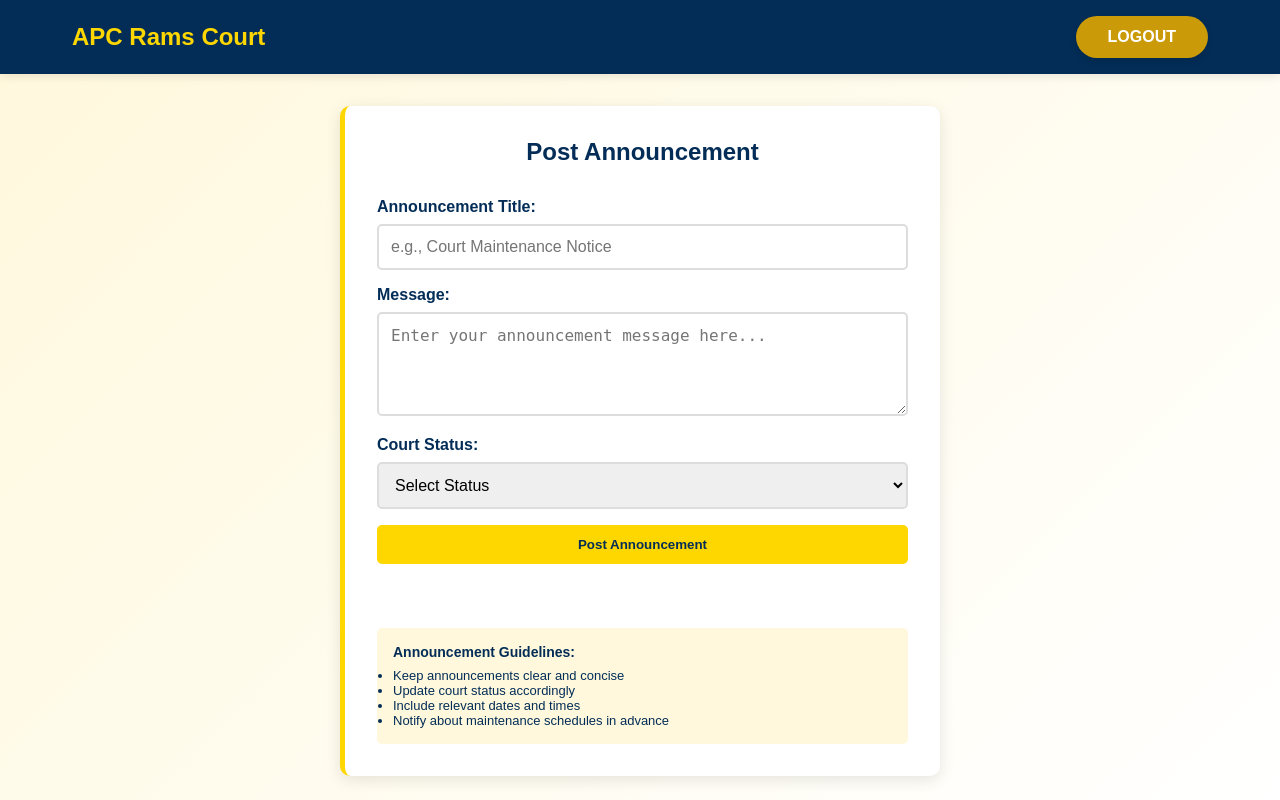
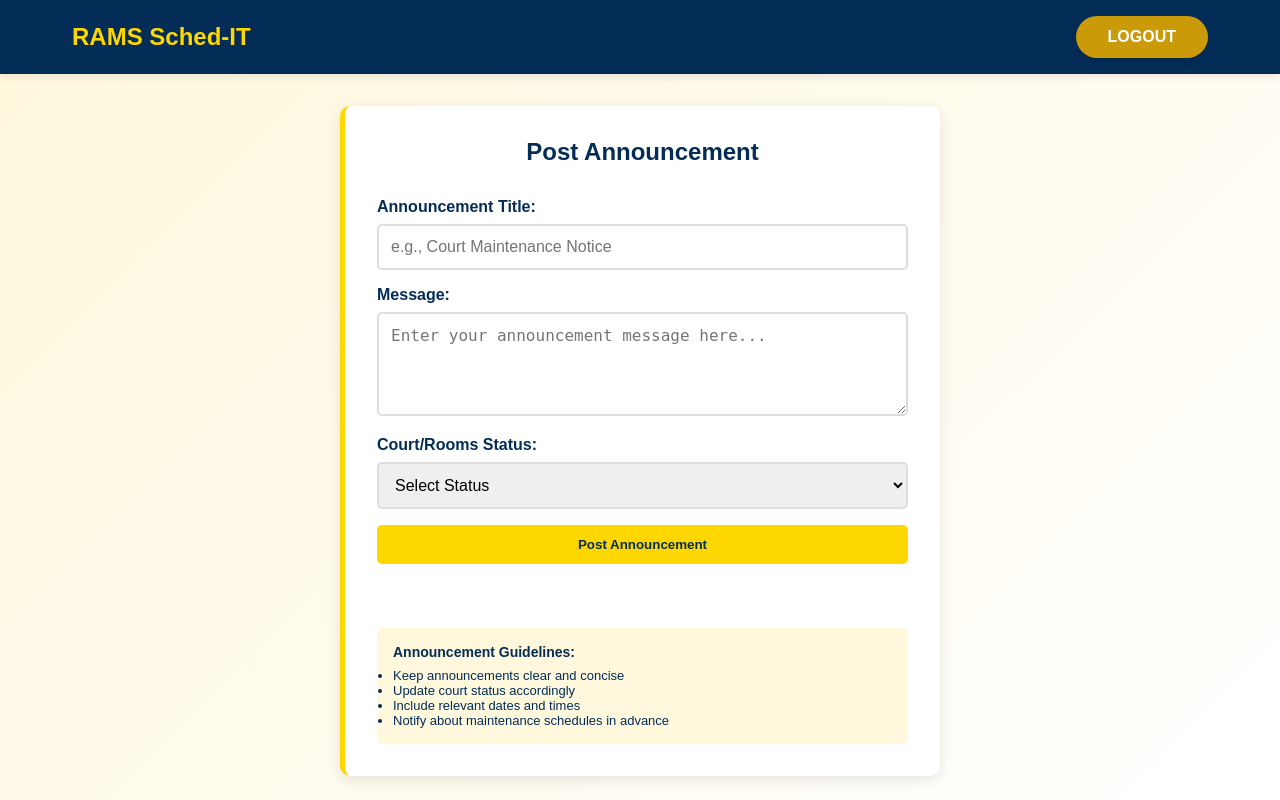
Before and after one commit to crux091/rams-court, a Flask app: page /manage_announcements in a window 1280 px wide. Run offline with Flask 3, Linux system fonts and the light colour scheme; a user stored in the database is signed in.

Commit message:
UI changes

```diff
--- a/templates/base.html
+++ b/templates/base.html
@@ -326,12 +326,12 @@
         <div class="logo">
             {% if session.user_id %}
                 {% if session.user_type == 'admin' %}
-                    <a href="{{ url_for('admin_dashboard') }}" style="text-decoration: none; color: inherit;">APC Rams Court</a>
+                    <a href="{{ url_for('admin_dashboard') }}" style="text-decoration: none; color: inherit;">RAMS Sched-IT</a>
                 {% else %}
                     <a href="{{ url_for('student_dashboard') }}" style="text-decoration: none; color: inherit;">RAMS Sched-IT</a>
                 {% endif %}
             {% else %}
-                APC Rams Court
+                RAMS Sched-IT
             {% endif %}
         </div>
 
--- a/templates/manage_announcements.html
+++ b/templates/manage_announcements.html
@@ -22,7 +22,7 @@
         </div>
 
         <div class="form-group">
-            <label for="status">Court Status:</label>
+            <label for="status">Court/Rooms Status:</label>
             <select id="status" name="status" required>
                 <option value="">Select Status</option>
                 <option value="available">Available</option>
--- a/templates/student_dashboard.html
+++ b/templates/student_dashboard.html
@@ -12,7 +12,7 @@
 <div class="announcement">
     <h3>{{ announcement[1] }}</h3>
     <p>{{ announcement[2] }}</p>
-    <small>Court Status: {{ announcement[3]|title }}</small>
+    <small>Court/Room Status: {{ announcement[3]|title }}</small>
 </div>
 {% endif %}
 
```
